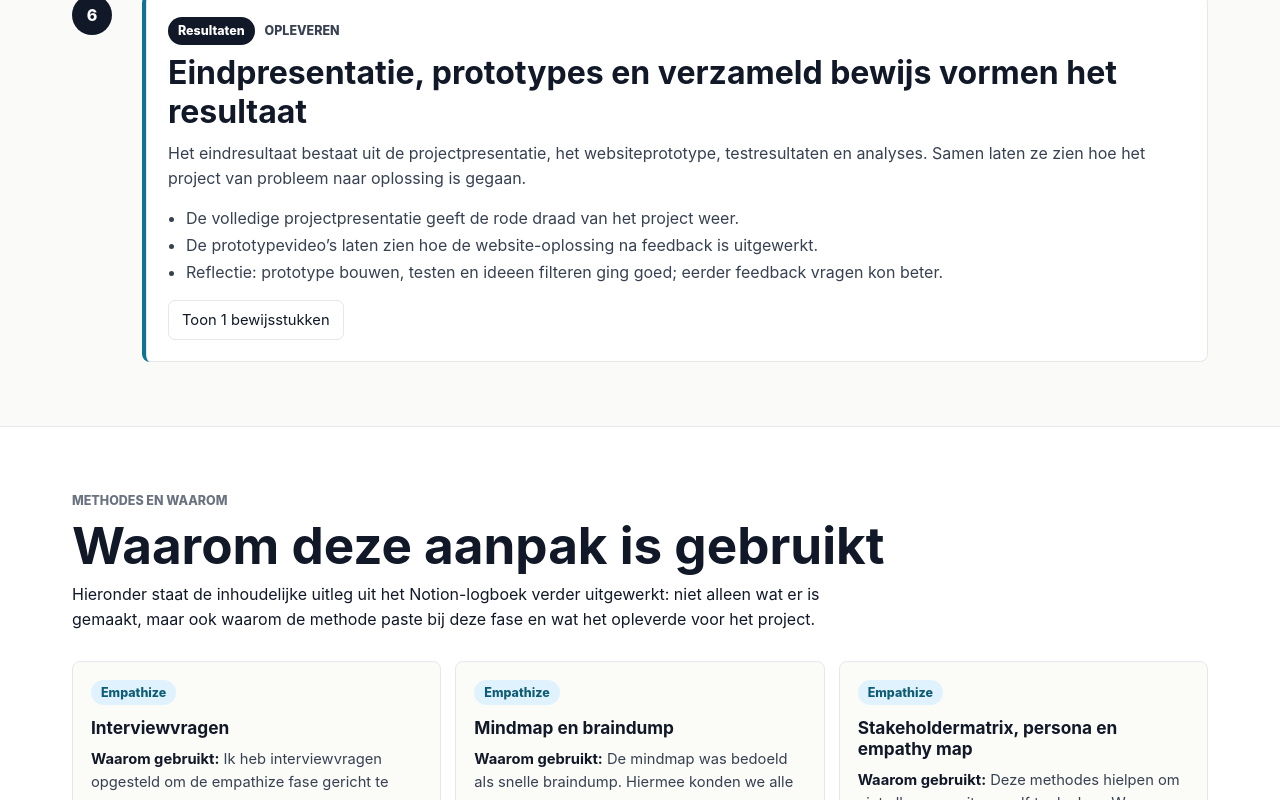
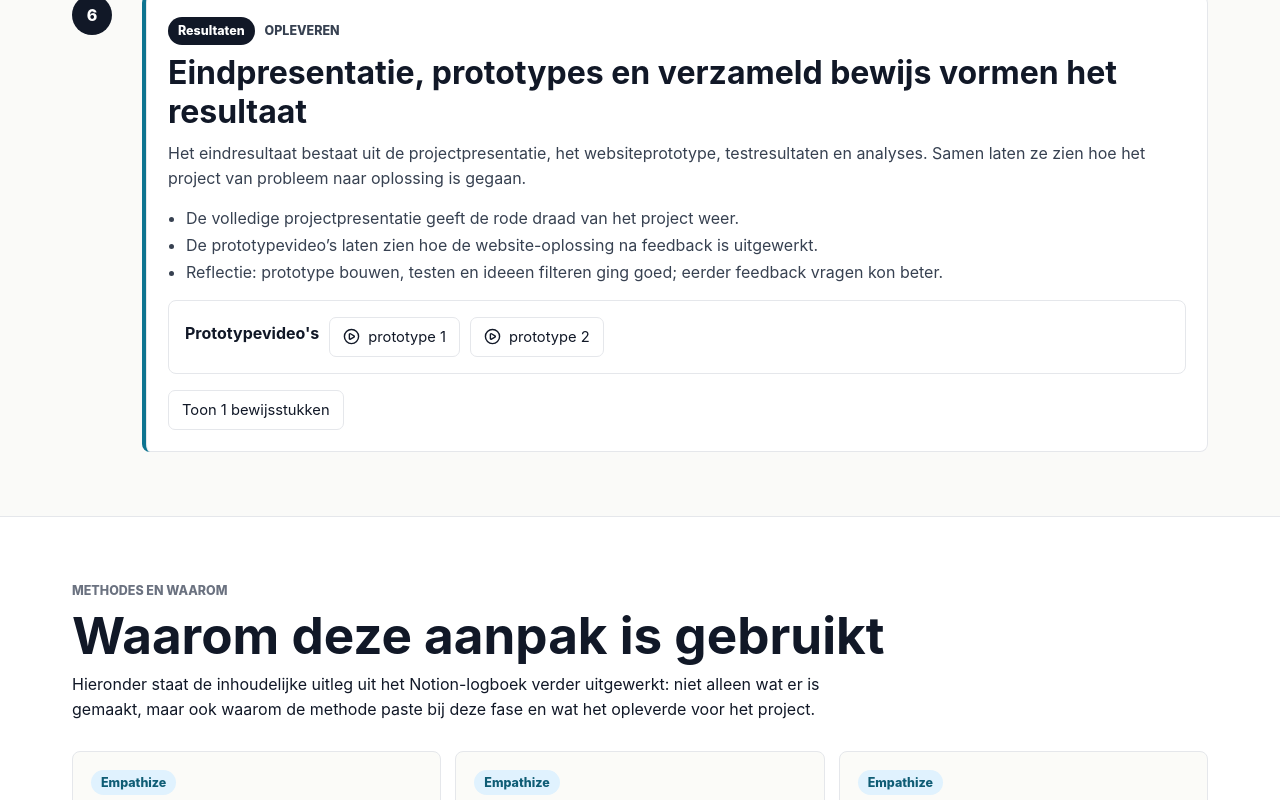
Before and after one commit to maxdekortwork/bulletjournal, a React (Vite) app: page / in a window 1280 px wide. Shown: the part 3162-3962 px from the top of the page. Built offline with nearby package versions, Linux system fonts and the light colour scheme.

Commit message:
Update bullet journal content

```diff
--- a/src/App.css
+++ b/src/App.css
@@ -330,6 +330,10 @@ footer p {
   border: 1px solid var(--line);
   border-radius: 8px;
   background: white;
+}
+
+.inline-prototype-links {
+  margin-bottom: 16px;
 }
 
 .audit-section {
--- a/src/App.jsx
+++ b/src/App.jsx
@@ -449,6 +449,15 @@ export default function App() {
   const prototypeLinks = visibleEvidenceItems.find((item) =>
     item.sourcePath.includes('links naar videos'),
   )
+  const prototypeVideoLinks = prototypeLinks
+    ? tidy(prototypeLinks.text)
+        .split('\n')
+        .filter(Boolean)
+        .map((line) => {
+          const [, label, href] = line.match(/(prototype\s+\d):\s+(.*)/i) || []
+          return { href: href || '#', label: label || line }
+        })
+    : []
 
   function showPhaseEvidence(phaseId) {
     setActivePhase(phaseId)
@@ -540,6 +549,17 @@ export default function App() {
                         <li key={bullet}>{bullet}</li>
                       ))}
                     </ul>
+                    {phase.id === 'result' && prototypeVideoLinks.length > 0 && (
+                      <div className="prototype-links inline-prototype-links">
+                        <h3>Prototypevideo's</h3>
+                        {prototypeVideoLinks.map((link) => (
+                          <a key={link.label} href={link.href} target="_blank" rel="noreferrer">
+                            <PlayCircle size={17} aria-hidden="true" />
+                            {link.label}
+                          </a>
+                        ))}
+                      </div>
+                    )}
                     <button type="button" onClick={() => showPhaseEvidence(phase.id)}>
                       Toon {count} bewijsstukken
                     </button>
@@ -616,23 +636,6 @@ export default function App() {
               </p>
             </article>
           </div>
-          {prototypeLinks && (
-            <div className="prototype-links">
-              <h3>Prototypevideo's</h3>
-              {tidy(prototypeLinks.text)
-                .split('\n')
-                .filter(Boolean)
-                .map((line) => {
-                  const [, label, href] = line.match(/(prototype\s+\d):\s+(.*)/i) || []
-                  return (
-                    <a key={line} href={href || '#'} target="_blank" rel="noreferrer">
-                      <PlayCircle size={17} aria-hidden="true" />
-                      {label || line}
-                    </a>
-                  )
-                })}
-            </div>
-          )}
         </section>
 
         <section id="minimumvereisten" className="audit-section">
```
